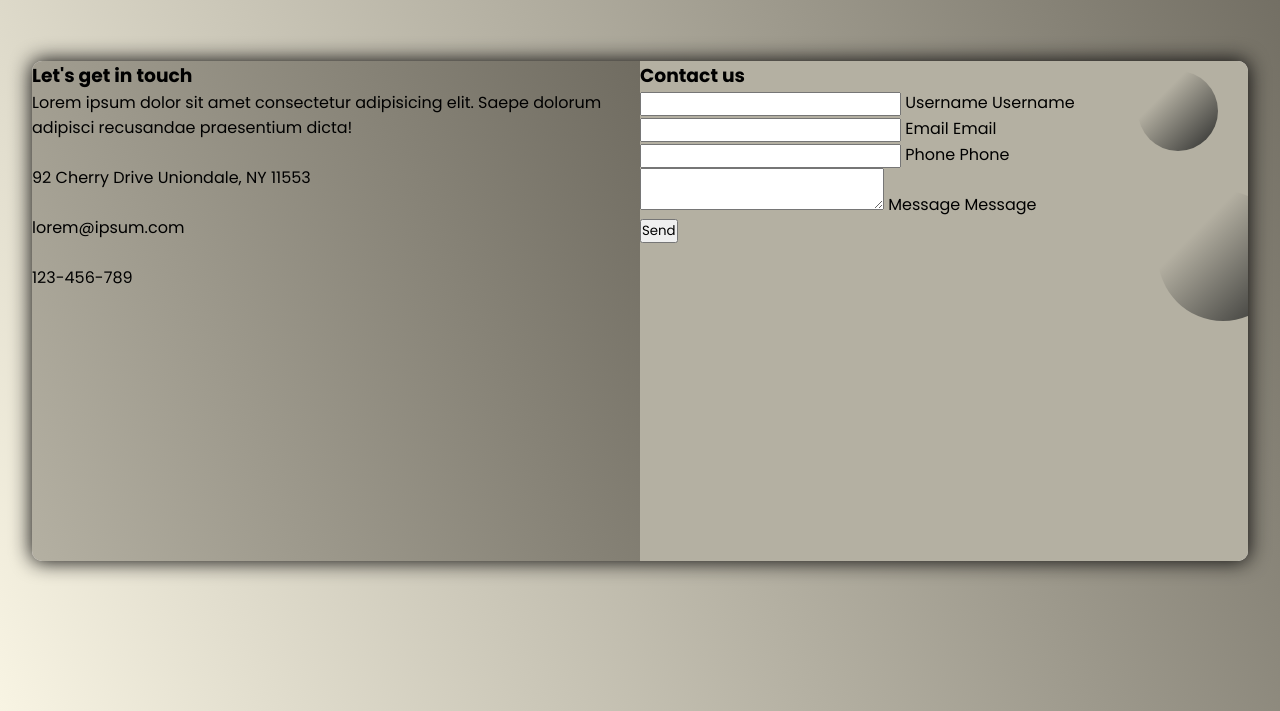
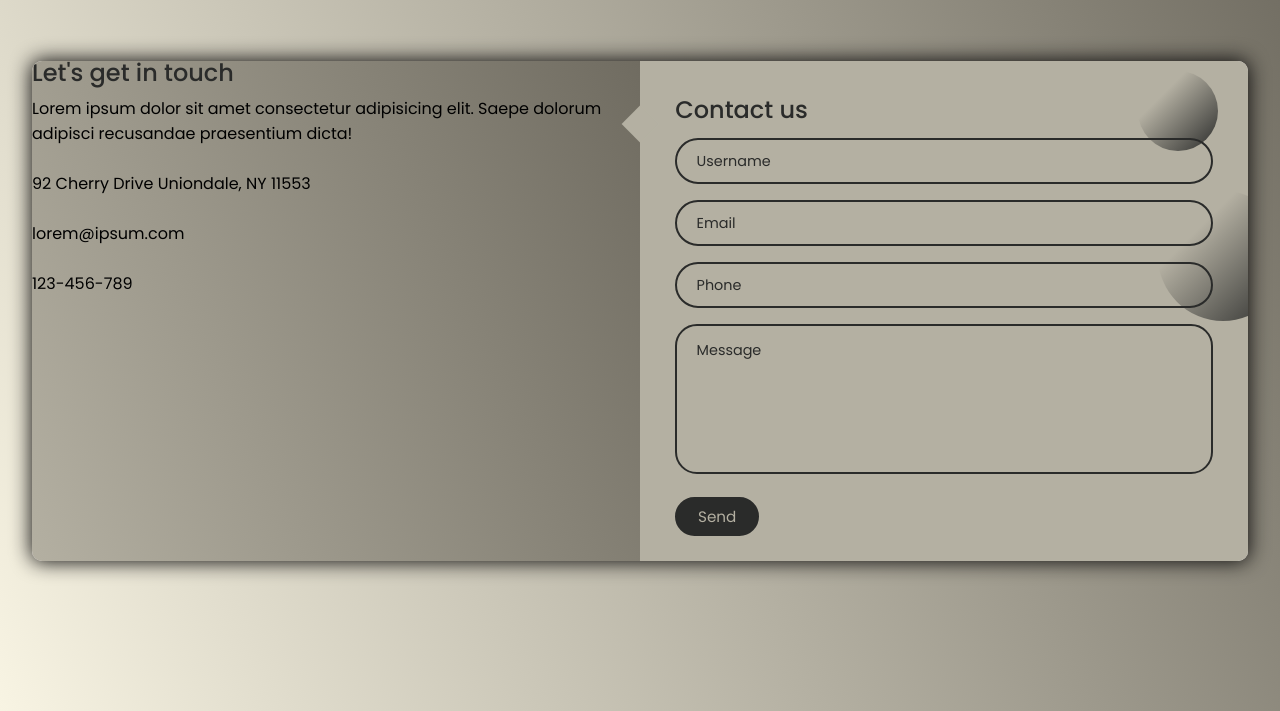
Before and after one commit to SbaProgrammer/lab-prog-tp-2, a plain HTML site: page pages/contacto.html in a window 1280 px wide. Shown: the part 89-800 px from the top of the page. Drawn offline with nearby package versions, Linux system fonts and the light colour scheme; a web font is replaced by a local one.

Commit message:
Avance en el pagina de contactos y correccion del index

```diff
--- a/css/style.css
+++ b/css/style.css
@@ -184,19 +184,143 @@ section{
     right: 30px;
   }
 
+  .contacto-form:before {
+    content: "";
+    position: absolute;
+    width: 26px;
+    height: 26px;
+    background-color: #b4b0a2;
+    transform: rotate(45deg);
+    top: 50px;
+    left: -13px;
+  }
+
+ form{
+    padding: 2.3rem 2.2rem;
+    z-index: 10;
+    overflow: hidden;
+    position: relative;
+  }
+
+  .titulo-c {
+    color: #2A2B2A;
+    font-weight: 500;
+    font-size: 1.5rem;
+    line-height: 1;
+    margin-bottom: 0.7rem;
+  }
+
+  .subform {
+    position: relative;
+    margin: 1rem 0; /*Espacio entre los campos*/
+  }
+  /**/
+  .entrada {
+    width: 100%;
+    outline: none;
+    border: 2px solid #2A2B2A;
+    background: none;
+    padding: 0.6rem 1.2rem;
+    color: #2A2B2A;
+    font-weight: 500;
+    font-size: 0.95rem;
+    letter-spacing: 0.5px;
+    border-radius: 25px;
+    transition: 0.3s;
+  }
+
+  textarea.entrada {
+    padding: 0.8rem 1.2rem;
+    min-height: 150px;
+    border-radius: 22px;
+    resize: none;
+    overflow-y: auto;
+  }
+
+  .subform label {
+    position: absolute;
+    top: 50%;
+    left: 15px;
+    transform: translateY(-50%);
+    padding: 0 0.4rem;
+    color: #2A2B2A;
+    font-size: 0.9rem;
+    font-weight: 400;
+    pointer-events: none;
+    z-index: 1000;
+    transition: 0.5s;
+  }
+
+  .subform.textarea label {
+    top: 1rem;
+    transform: translateY(0);
+  }
 
 
+  .btn {
+    padding: 0.6rem 1.3rem;
+    background-color: #2A2B2A;
+    border: 2px solid #2A2B2A;
+    font-size: 0.95rem;
+    color: #b4b0a2;
+    line-height: 1;
+    border-radius: 25px;
+    outline: none;
+    cursor: pointer;
+    transition: 0.3s;
+    margin: 0;
+  }
 
+  .btn:hover {
+    background-color: transparent;
+    color: #2A2B2A;
+  }
 
+  .subform span {
+    position: absolute;
+    top: 0;
+    left: 25px;
+    transform: translateY(-50%);
+    font-size: 0.8rem;
+    padding: 0 0.4rem;
+    color: transparent;
+    pointer-events: none;
+    z-index: 500;
+  }
 
+  .subform span:before,
+  .subform span:after {
+    content: "";
+    position: absolute;
+    width: 10%;
+    opacity: 0;
+    transition: 0.3s;
+    height: 5px;
+    background-color: #b4b0a2;
+    top: 50%;
+    transform: translateY(-50%);
+  }
 
+  .subform span:before {
+    left: 50%;
+  }
 
+  .subform span:after {
+    right: 50%;
+  }
 
+  .subform.focus label {
+    top: 0;
+    transform: translateY(-50%);
+    left: 25px;
+    font-size: 0.8rem;
+  }
 
-
-
-
-
+  .subform.focus span:before,
+  .subform.focus span:after {
+    width: 50%;
+    opacity: 1;
+  }
 
 
 
--- /dev/null
+++ b/js/contacto.js
@@ -0,0 +1,36 @@
+const entradas = document.querySelectorAll(".entrada");
+/*
+Selecciona todos los elementos que tienen la clase entradaForm, que serian los subformularios
+*/
+
+function focusFunc() {
+  let parent = this.parentNode;
+  parent.classList.add("focus");
+}
+
+/*
+Esta funcion se ejecuta solo en los ejemplos donde el usuario hace foco, es decir
+que se pare en el elemento o asi, si hacen foco le agrega la clase focus
+a ese elemento.
+*/
+
+function blurFunc() {
+  let parent = this.parentNode;
+  if (this.value == "") {
+    parent.classList.remove("focus");
+  }
+}
+
+/*
+Esta funcion se ejecuta en cada nodo para ver si el valor de adentro suyo es vacio o no
+si no es vacio entonces no hace nada y si es vacio entonces remueve la clase focus
+*/
+
+entradas.forEach((entrada) => {
+    entrada.addEventListener("focus", focusFunc);
+    entrada.addEventListener("blur", blurFunc);
+});
+
+/*
+A cada elemento se le añade un event listener que serian las funciones.
+*/
--- a/pages/contacto.html
+++ b/pages/contacto.html
@@ -44,22 +44,22 @@
         <div class="form">
             <div class="contacto-info">
 
-                <h3 class="title">Let's get in touch</h3>
+                <h3 class="titulo-c">Let's get in touch</h3>
                 <p class="text">
                   Lorem ipsum dolor sit amet consectetur adipisicing elit. Saepe
                   dolorum adipisci recusandae praesentium dicta!
                 </p>
 
                 <div class="info">
-                  <div class="information">
+                  <div class="informacion">
                     <img src="img/location.png" class="icon" alt="" />
                     <p>92 Cherry Drive Uniondale, NY 11553</p>
                   </div>
-                  <div class="information">
+                  <div class="informacion">
                     <img src="img/email.png" class="icon" alt="" />
                     <p>lorem@ipsum.com</p>
                   </div>
-                  <div class="information">
+                  <div class="informacion">
                     <img src="img/phone.png" class="icon" alt="" />
                     <p>123-456-789</p>
                   </div>
@@ -72,25 +72,25 @@
                 <span class="circulo dos"></span>
 
                 <form action="../index.html" autocomplete="off">
-                    <h3 class="title">Contact us</h3>
-                    <div class="input-container">
-                      <input type="text" name="name" class="input" />
+                    <h3 class="titulo-c">Contact us</h3>
+                    <div class="subform ">
+                      <input type="text" name="name" class="entrada" />
                       <label for="">Username</label>
                       <span>Username</span>
                     </div>
-                    <div class="input-container">
-                      <input type="email" name="email" class="input" />
+                    <div class="subform ">
+                      <input type="email" name="email" class="entrada" />
                       <label for="">Email</label>
                       <span>Email</span>
                     </div>
-                    <div class="input-container">
-                      <input type="tel" name="phone" class="input" />
+                    <div class="subform ">
+                      <input type="tel" name="phone" class="entrada" />
                       <label for="">Phone</label>
                       <span>Phone</span>
                     </div>
-                    <div class="input-container textarea">
-                      <textarea name="message" class="input"></textarea>
-                      <label for="">Message</label>
+                    <div class="subform textarea">
+                      <textarea name="message" class="entrada"></textarea>
+                      <label  for="">Message</label>
                       <span>Message</span>
                     </div>
                     <input type="submit" value="Send" class="btn" />
@@ -98,6 +98,6 @@
             </div>
         </div>
     </div>
-    <script src="app.js"></script>
+    <script src="../js/contacto.js"></script>
 </body>
 </html>
```
